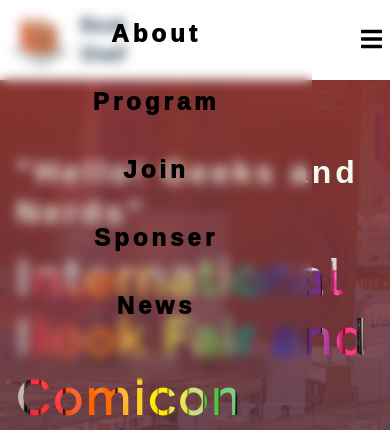
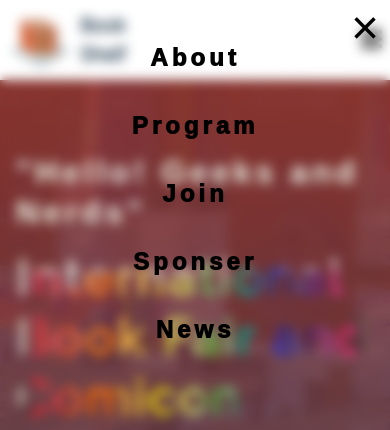
Before and after one commit to muneebulrehman/IBFandComicon, a plain HTML site: page index.html in a window 390 px wide. Both pictures are taken after a click on the button 371 px from the left and 40 px from the top of the page. Shown: the top 430 px of the page. Drawn offline with Linux system fonts and the light colour scheme.

Commit message:
Fixed a bug in navbar

```diff
--- a/index.html
+++ b/index.html
@@ -44,8 +44,8 @@
 							<i class="fas fa-bars"></i>
 						</button>
 					</div>
-
 					<ul class="nav-links" id="nav-links">
+						<button id='close-btn' class='hidden'>&times</button>
 						<li>
 							<a href="about.html" class="nav-link scroll-links" aria-hidden="true">About</a>
 						</li>
--- a/script.js
+++ b/script.js
@@ -141,10 +141,12 @@
 const navLinks = document.querySelector('.nav-links');
 const navLinkBtn = document.querySelector('.nav-link-btn');
 const scrollLinks = document.querySelectorAll('.scroll-links');
+const closeBtn = document.getElementById('close-btn');
 
 navToggle.addEventListener('click', () => {
-	navLinks.classList.toggle('show-links');
-	navLinkBtn.classList.toggle('hidden');
+	navLinks.classList.add('show-links');
+	// navLinkBtn.classList.toggle('hidden');
+	closeBtn.classList.remove('hidden');
 });
 
 scrollLinks.forEach((link) => {
@@ -161,6 +163,11 @@
 	});
 }
 
+closeBtn.addEventListener('click', () => {
+	navLinks.classList.remove('show-links');
+	closeBtn.classList.add('hidden');
+});
+
 // const logo = document.querySelector('.logo');
 // logo.onClick = function (e) {
 // 	window.location = 'index.html';
--- a/style.css
+++ b/style.css
@@ -177,14 +177,16 @@
 	overflow: hidden;
 	text-align: center;
 	background-color: transparent;
-	backdrop-filter: blur(6px);
+	padding-top: 1.5rem;
 }
 .show-links {
 	position: absolute;
 	top: 0;
 	left: 0;
-	height: 380px;
-	width: 80%;
+	bottom: 0;
+	right: 0;
+	height: 100vh;
+	backdrop-filter: blur(6px);
 }
 .nav-link {
 	font-family: sans-serif;
@@ -203,6 +205,15 @@
 }
 .active {
 	color: var(--imperial-red);
+}
+#close-btn {
+	background: transparent;
+	border: none;
+	font-size: 3rem;
+	position: absolute;
+	top: 0rem;
+	left: 90%;
+	cursor: pointer;
 }
 @media screen and (min-width: 768px) {
 	.navbar {
@@ -230,11 +241,15 @@
 		padding: 1rem;
 	}
 	.nav-links {
+		padding-top: 0;
 		height: auto;
 		display: flex;
 	}
 	.nav-link:hover {
 		padding: inherit 0;
+	}
+	#close-btn {
+		display: none;
 	}
 }
 .hero {
```
Also changed, not shown: about.html (+1 -0 lines), script2.js (+9 -2 lines).
